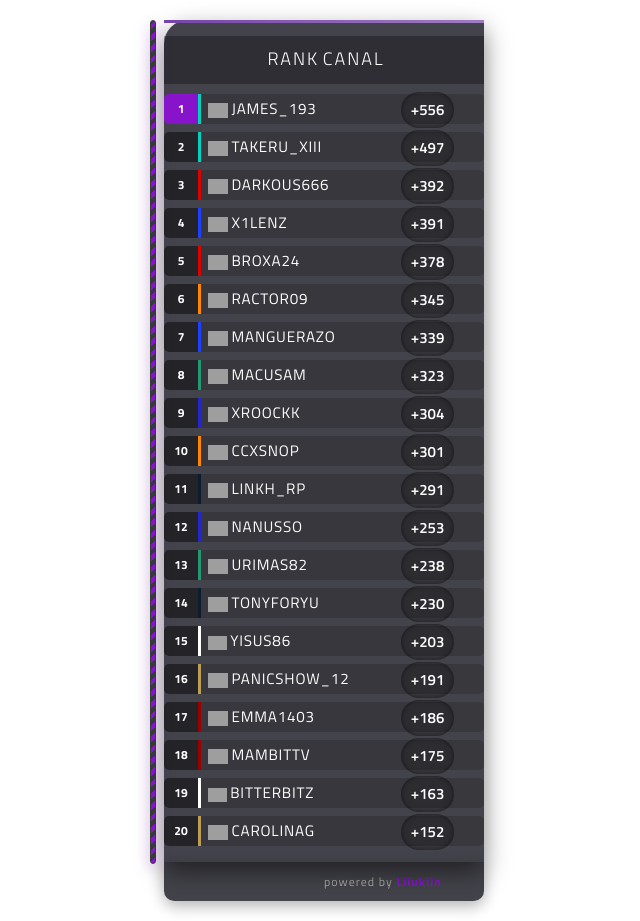
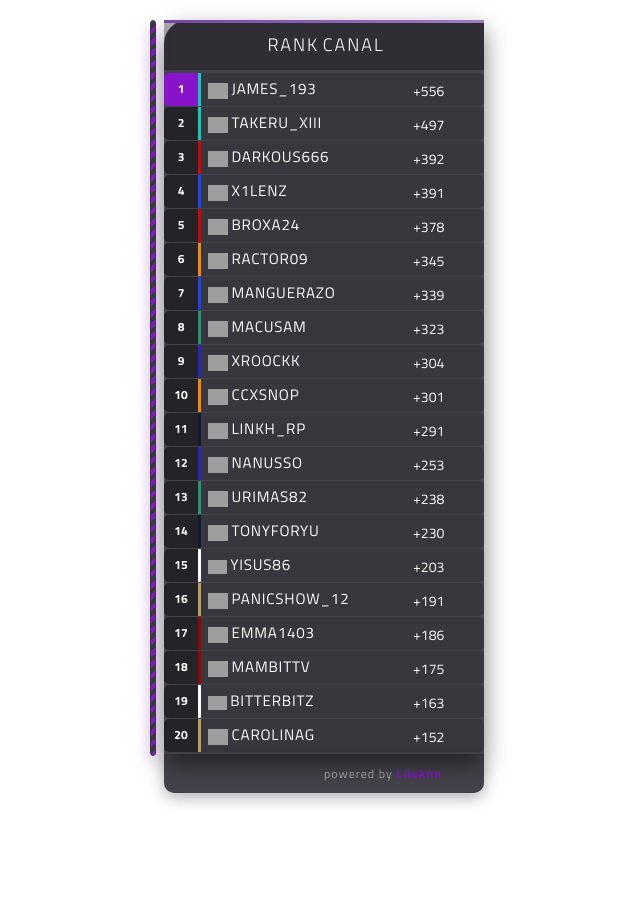
Before and after one commit to PCSolucion/leaderboards_f1, a plain HTML site: page index.html in a window 1280 px wide. Shown: the whole page, without its empty margins (316-956 px from the left). After the commit the page ends 813 px from the top, so only its background shows below. Drawn offline with nearby package versions, Linux system fonts and the light colour scheme; grey boxes are pictures that could not be loaded.

Commit message:
ajuste de tamaño de td drivers

```diff
--- a/script.js
+++ b/script.js
@@ -144,7 +144,7 @@ const leaderboard = [
 const main = d3
   .select('table')
   .style('border-collapse', 'separate')
-  .style('border-spacing', '0 8px');
+  .style('border-spacing', '0 1px');
 
 // Estilizar el encabezado y redondear borde superior izquierdo
 main.select('thead th:first-child')
--- a/style.css
+++ b/style.css
@@ -109,7 +109,7 @@ table {
   background-color: rgba(21, 21, 30, 0.8);
   position: relative;
   /* limitar el ancho de la tabla */
-  width: calc(60vw - 2rem); /* Reducir ancho para comprimir elementos */
+  width: calc(60vw - 2rem);
   max-width: 320px;
   /* separación entre las filas de la tabla */
   border-spacing: 0 0.1rem;
@@ -146,7 +146,7 @@ table:after {
 /* centrar cada elemento anidado en una fila de la tabla */
 table tr > * {
   text-align: center;
-  padding: 0.15rem 0.1rem; /* Reducir padding vertical */
+  padding: 0.15rem 0.1rem;
 }
 
 /* Regla general para la segunda columna - alineación izquierda */
@@ -255,12 +255,10 @@ table td.driver span {
 table td.gap span {
   border-radius: 30px;
   padding: 0.4rem 0.6rem;
-  font-size: 15px;
+  font-size: 14px;
   text-transform: uppercase;
-  margin-left: -120px; /* Valor negativo extremo para juntar completamente con el nombre */
-  background-color: rgba(0, 0, 0, 0.2);
-  box-shadow: inset 0 0 5px rgba(0, 0, 0, 0.5);
-  font-weight: 600;
+  margin-left: -120px;
+  font-weight: 500;
 }
 
 /* en pantallas más pequeñas, ocultar la tercera columna */
@@ -340,8 +338,10 @@ table td.gap span {
 tr.driver {
   transition: all 0.3s ease;
   border-radius: 8px;
-  height: 30px;
+  height: 33px;
   line-height: 1.2;
+  margin-top: -5px; /* Margen negativo para juntar las filas */
+  margin-bottom: -5px; /* Margen negativo para juntar las filas */
 }
 
 tr.driver:hover {
```
